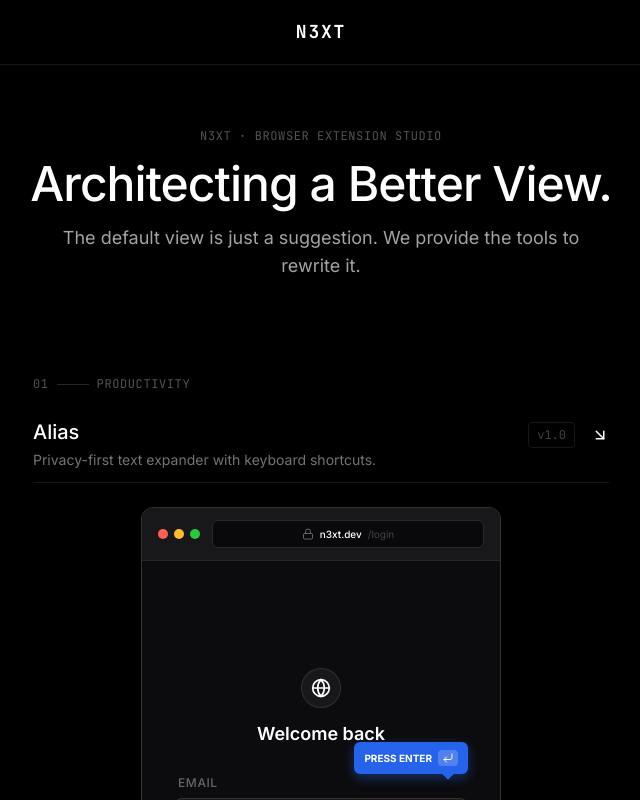
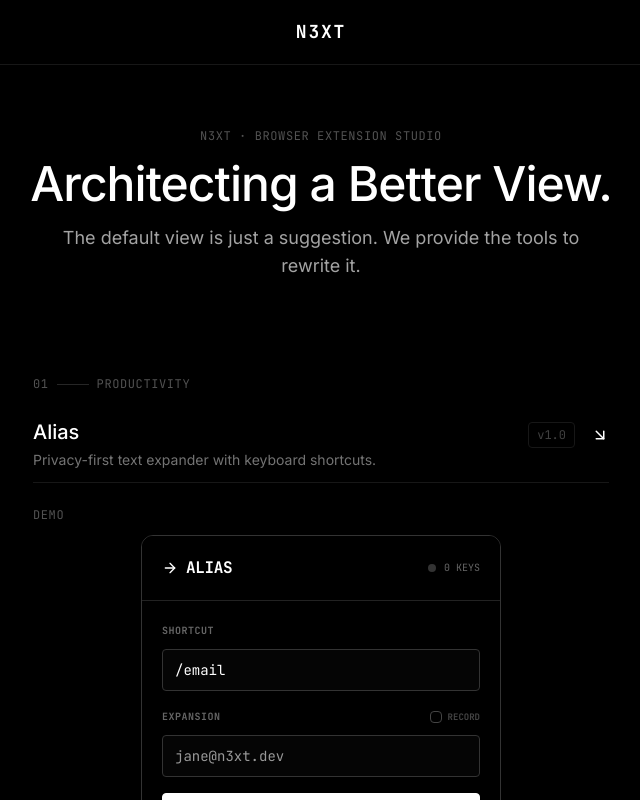
Before and after one commit to NegativE333/n3xt, a Next.js app: page / in a window 1280 px wide. Both pictures are taken after a click on the button 640 px from the left and 438 px from the top of the page. Shown: the top 800 px of the page, without its empty margins (319-959 px from the left). Built offline with nearby package versions, Linux system fonts and the light colour scheme.

Commit message:
render demos on demand to reduce dom overhead

```diff
--- a/components/ExtensionsSection.tsx
+++ b/components/ExtensionsSection.tsx
@@ -82,14 +82,13 @@ export function ExtensionsSection({ projects }: Props) {
               </button>
 
               {/* Expanded Details */}
-              <div
-                className={`overflow-hidden transition-all duration-300 ease-in-out ${
-                  isExpanded ? "max-h-[2000px] opacity-100" : "max-h-0 opacity-0"
-                }`}
-              >
-                <div className="pb-6 space-y-6 border-t border-neutral-900 pt-6">
+              {isExpanded && (
+                <div className="overflow-hidden border-t border-neutral-900 pt-6 pb-6 space-y-6">
                   <div className="space-y-3">
-                      {project.name == 'Alias' ? (
+                    <h4 className="text-xs font-mono text-neutral-600 uppercase tracking-wider mb-2">
+                      Demo
+                    </h4>
+                    {project.name === "Alias" ? (
                       <AliasDemo />
                     ) : (
                       <ImdbConnectDemo />
@@ -145,7 +144,7 @@ export function ExtensionsSection({ projects }: Props) {
                     </div>
                   )}
                 </div>
-              </div>
+              )}
             </div>
           );
               })}
--- a/components/demos/ImdbConnectDemo.tsx
+++ b/components/demos/ImdbConnectDemo.tsx
@@ -150,7 +150,7 @@ export default function ImdbConnectDemo() {
                  <span>Romance, Drama</span>
 
                  <div
-                    className={`flex items-center bg-[#333]/90 rounded px-1.5 py-0.5 gap-1 transition-all duration-500 transform
+                    className={`flex items-center bg-black/50 rounded px-1.5 py-0.5 gap-1 transition-all duration-500 transform
                       ${showRatings ? 'opacity-100 translate-x-0' : 'opacity-0 -translate-x-2'}
                     `}
                  >
@@ -175,7 +175,12 @@ export default function ImdbConnectDemo() {
         <div className="px-4 md:px-8 relative z-10 flex-1 mt-1 md:mt-2">
            <div className="grid grid-cols-3 md:grid-cols-4 gap-3 md:gap-4">
               {movies.slice(1).map((movie, i) => (
-                 <div key={i} className="aspect-[2.2/3] rounded-lg relative overflow-hidden bg-[#222] group cursor-pointer ring-0 hover:ring-2 ring-white/50 transition-all">
+                 <div
+                   key={i}
+                   className={`aspect-[2.2/3] rounded-lg relative overflow-hidden bg-[#222] group cursor-pointer ring-0 hover:ring-2 ring-white/50 transition-all ${
+                     i >= 3 ? 'hidden md:block' : ''
+                   }`}
+                 >
                     <Image
                       src={movie.image}
                       alt={movie.title}
```
Lines whose indentation alone changed are shown as unchanged.
